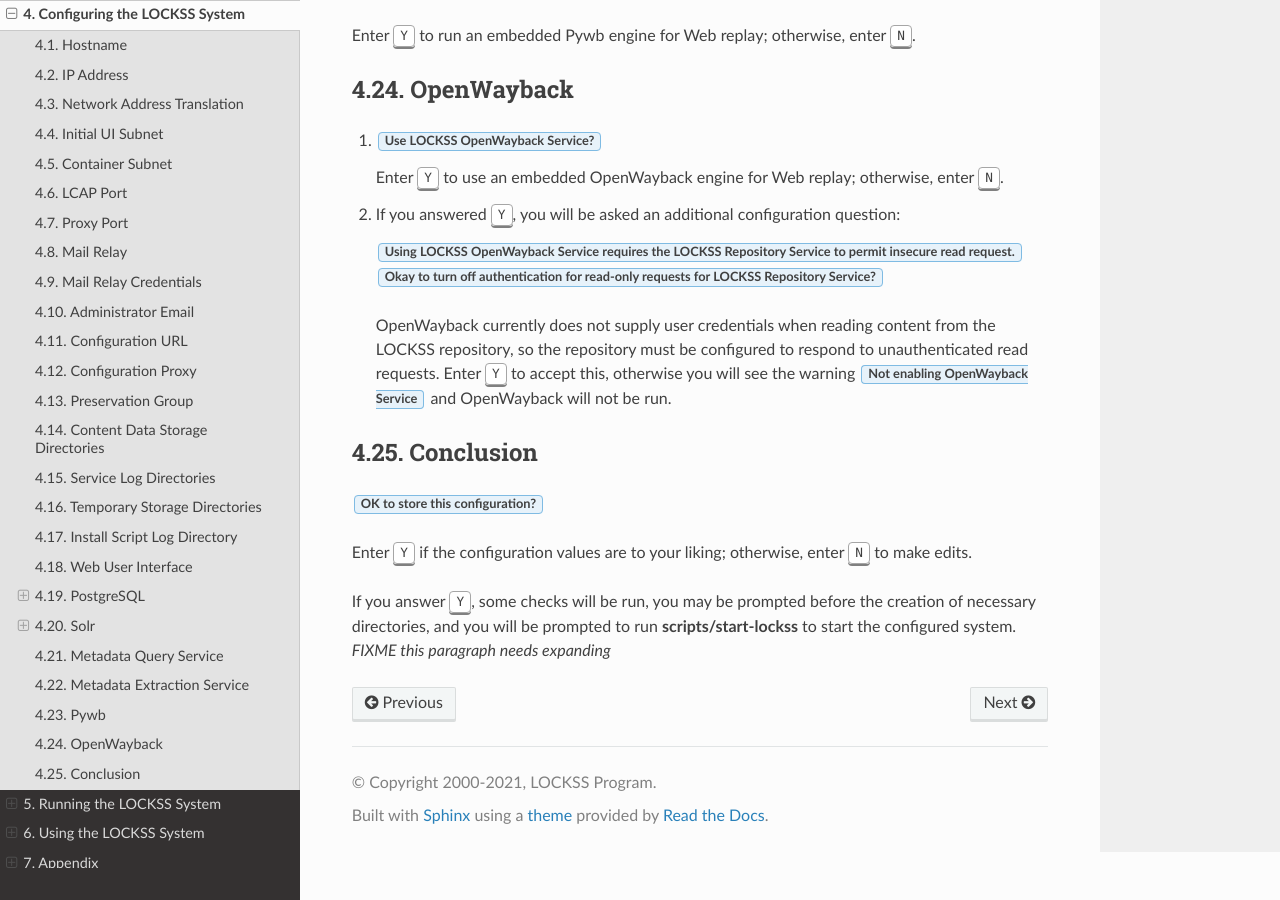
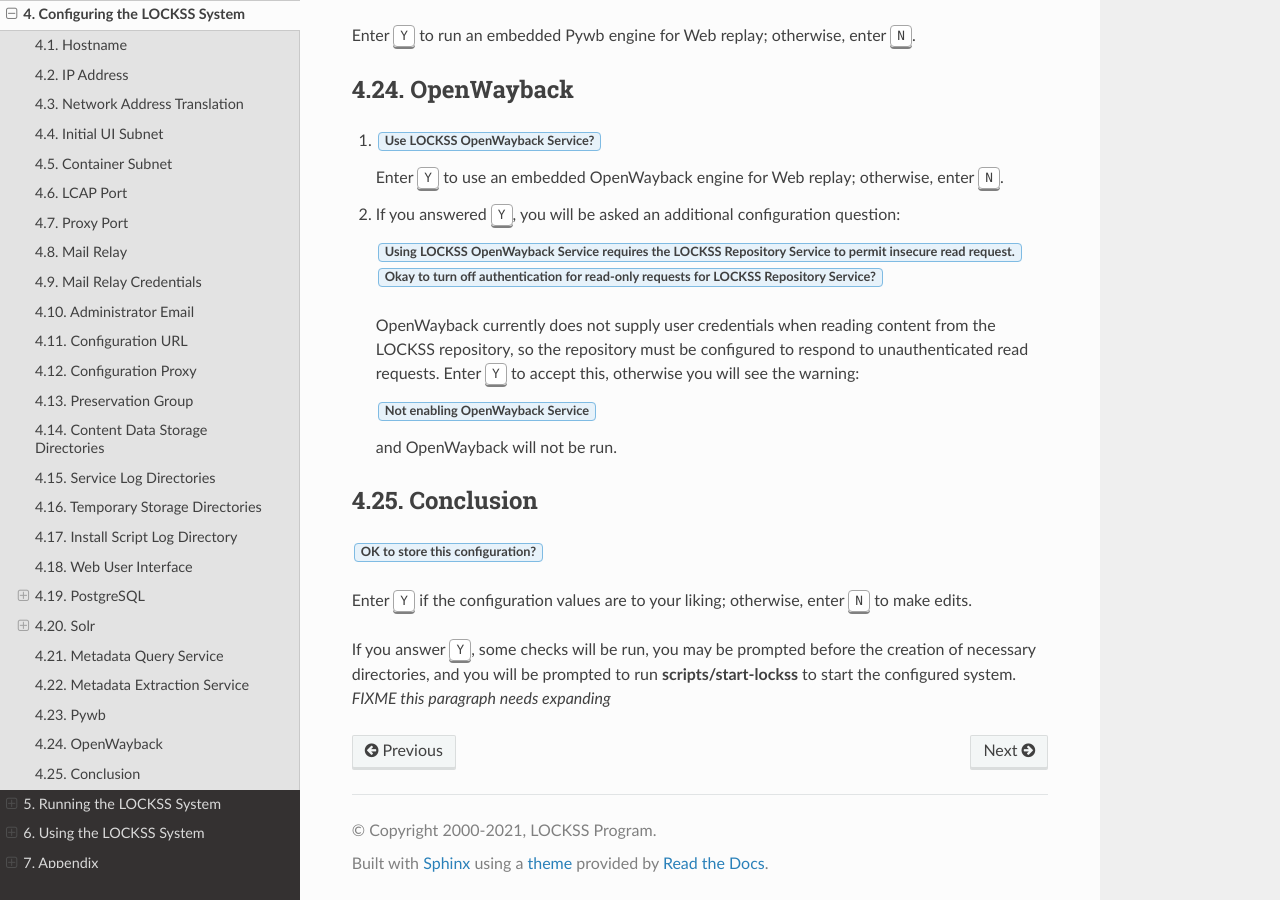
Before and after one commit to lockss/lockss-rtd-manual, a Sphinx documentation site: the page built from docs/configuring.rst, in a window 1280 px wide and 900 px high, scrolled down 8766 px. Built offline with Sphinx 7.4.7 and the Read the Docs theme 2.0.0, drawn with Linux system fonts in a browser that asks for light colours.

Commit message:
Cosmetic

```diff
--- a/docs/configuring.rst
+++ b/docs/configuring.rst
@@ -397,7 +397,11 @@ OpenWayback
    | :guilabel:`Using LOCKSS OpenWayback Service requires the LOCKSS Repository Service to permit insecure read request.`
    | :guilabel:`Okay to turn off authentication for read-only requests for LOCKSS Repository Service?`
 
-   OpenWayback currently does not supply user credentials when reading content from the LOCKSS repository, so the repository must be configured to respond to unauthenticated read requests. Enter :kbd:`Y` to accept this, otherwise you will see the warning :guilabel:`Not enabling OpenWayback Service` and OpenWayback will not be run.
+   OpenWayback currently does not supply user credentials when reading content from the LOCKSS repository, so the repository must be configured to respond to unauthenticated read requests. Enter :kbd:`Y` to accept this, otherwise you will see the warning:
+
+   :guilabel:`Not enabling OpenWayback Service`
+
+   and OpenWayback will not be run.
 
 ----------
 Conclusion
```
